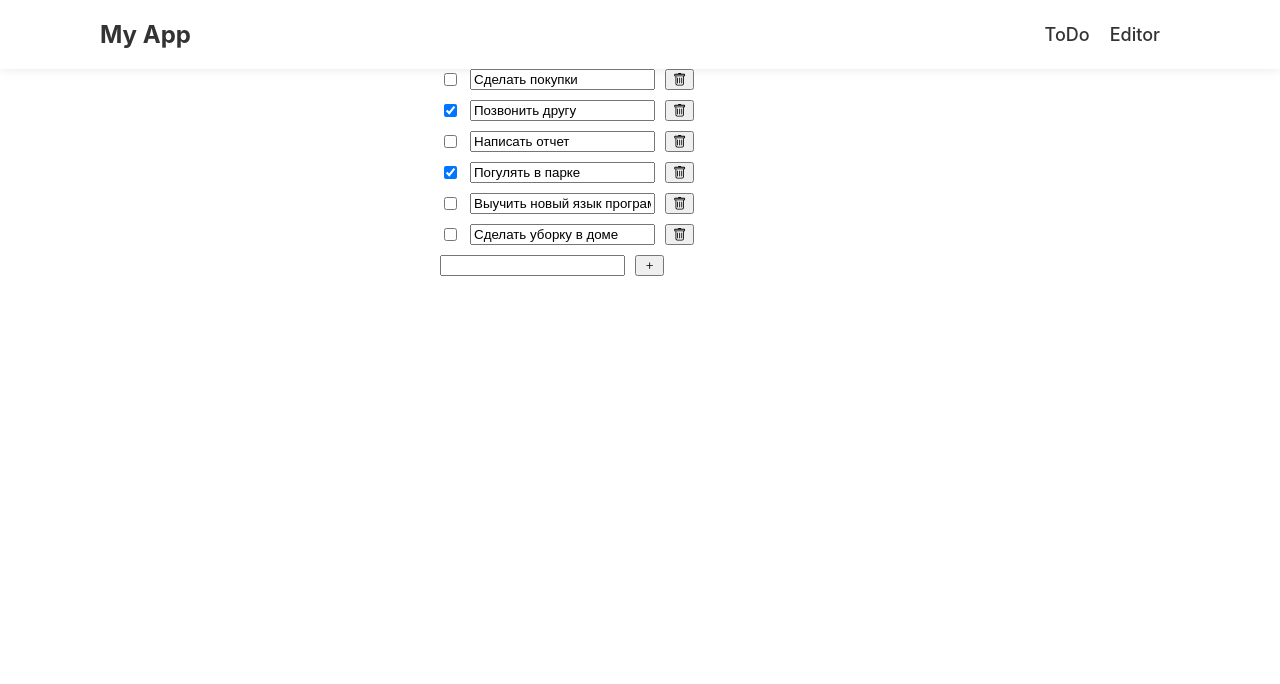
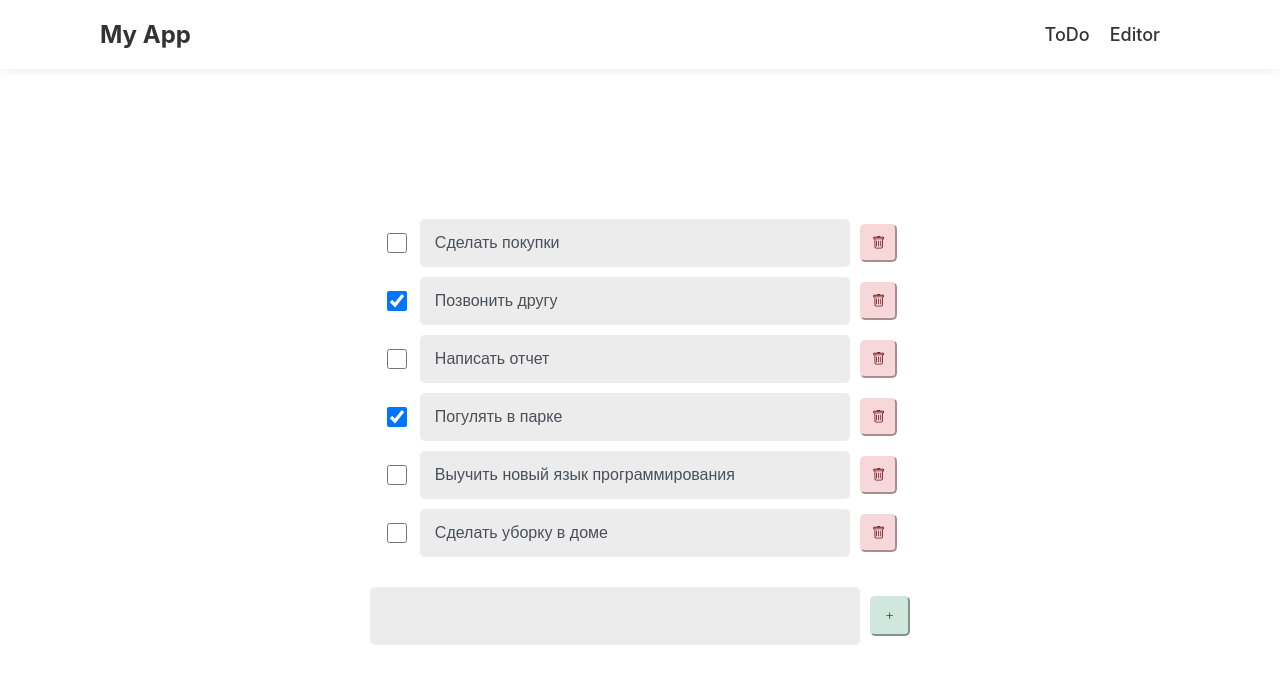
Before and after one commit to alexa-atremova/todolist_whith_redux, a React (Create React App) app: page /editor in a window 1280 px wide. Shown: the top 684 px of the page. Built offline with nearby package versions, Linux system fonts and the light colour scheme.

Commit message:
styled-components added

```diff
--- a/src/components/AddItem/AddItemComponent.jsx
+++ b/src/components/AddItem/AddItemComponent.jsx
@@ -1,9 +1,11 @@
 import React, { useState } from "react";
-import Form from "react-bootstrap/Form";
-import Button from "react-bootstrap/Button";
 import { Plus } from "react-bootstrap-icons";
-
-import "./styles.css";
+import {
+  AddItemButton,
+  AddItemContainer,
+  AddItemGroup,
+  AddItemInput,
+} from "./style";
 
 export default function AddItemComponent({ onAdd }) {
   const [text, setText] = useState("");
@@ -18,23 +20,17 @@ export default function AddItemComponent({ onAdd }) {
   };
 
   return (
-    <div className="add-item__container">
-      <Form.Group className="add-item__item">
-        <Form.Control
+    <AddItemContainer>
+      <AddItemGroup>
+        <AddItemInput
           type="text"
-          className="add-item__input"
           value={text}
           onChange={(event) => handleChange(event.target.value)}
         />
-        <Button
-          type="button"
-          variant="primary"
-          className="add-item__button"
-          onClick={handleAdd}
-        >
+        <AddItemButton type="button" variant="primary" onClick={handleAdd}>
           <Plus />
-        </Button>
-      </Form.Group>
-    </div>
+        </AddItemButton>
+      </AddItemGroup>
+    </AddItemContainer>
   );
 }
--- /dev/null
+++ b/src/components/AddItem/style.jsx
@@ -0,0 +1,62 @@
+import styled from "styled-components";
+import Form from "react-bootstrap/Form";
+import Button from "react-bootstrap/Button";
+
+export const AddItemContainer = styled.div`
+  display: flex;
+  justify-content: center;
+  align-items: center;
+  margin-top: 20px;
+`;
+
+export const AddItemGroup = styled(Form.Group)`
+  display: flex;
+  justify-content: center;
+  align-items: center;
+  margin-bottom: 0;
+`;
+
+export const AddItemInput = styled(Form.Control)`
+  display: flex;
+  justify-content: center;
+  align-items: center;
+  margin-right: 10px;
+  border-radius: 5px;
+  border: none;
+  width: 450px;
+  padding: 20px;
+  background-color: #e2e2e2a2;
+  color: #495057;
+  font-size: 16px;
+
+  &:focus {
+    outline: none;
+    box-shadow: 0 0 0 3px rgba(0, 123, 255, 0.25);
+  }
+`;
+
+export const AddItemButton = styled(Button)`
+  display: flex;
+  justify-content: center;
+  align-items: center;
+  background-color: #d1e7dd;
+  border-color: #d1e7dd;
+  color: #155724;
+  padding: 10px;
+  border-radius: 5px;
+  width: 40px;
+  height: 40px;
+
+  &:hover,
+  &:active,
+  &:focus {
+    background-color: #c4dfb9;
+    border-color: #c4dfb9;
+    color: #155724;
+    outline: none;
+  }
+
+  &:focus {
+    box-shadow: 0 0 0 3px rgba(209, 231, 221, 0.5);
+  }
+`;
--- a/src/components/AddItem/styles.css
+++ /dev/null
@@ -1,23 +0,0 @@
-.add-item__container {
-  width: 100%;
-  height: 100%;
-  display: flex;
-  flex-direction: column;
-  align-items: center;
-}
-
-.add-item__item {
-  width: 100%;
-  max-width: 400px;
-  display: flex;
-}
-
-.add-item__input {
-  margin-right: 10px;
-}
-
-.add-item__button {
-  display: flex;
-  align-items: center;
-  justify-content: center;
-}
--- a/src/pages/Editor/EditorComponent.jsx
+++ b/src/pages/Editor/EditorComponent.jsx
@@ -1,9 +1,13 @@
 import React from "react";
-import Form from "react-bootstrap/Form";
-import Button from "react-bootstrap/Button";
 import { Trash } from "react-bootstrap-icons";
-import "./styles.css";
 import AddItemContainer from "../../components/AddItem/AddItemContainer";
+import {
+  CustomCheckbox,
+  EditorButton,
+  EditorContainer,
+  EditorInput,
+  EditorItem,
+} from "./styles";
 
 export default function EditorComponent({
   items,
@@ -12,34 +16,29 @@ export default function EditorComponent({
   onRemove,
 }) {
   return (
-    <>
-      <div className="editor__container">
+    <EditorContainer>
       {items.map((item) => (
-          <Form.Group key={item.id} className="editor__item">
-            <Form.Check
+        <EditorItem key={item.id}>
+          <CustomCheckbox
             type="checkbox"
-              className="editor__checkbox"
             checked={item.done}
             onChange={() => onToggle(item.id)}
           />
-            <Form.Control
+          <EditorInput
             type="text"
-              className="editor__input"
             value={item.text}
             onChange={(event) => onTextChange(item, event.target.value)}
           />
-            <Button
+          <EditorButton
             type="button"
             variant="danger"
-              className="editor__button"
             onClick={() => onRemove(item.id)}
           >
             <Trash />
-            </Button>
-          </Form.Group>
+          </EditorButton>
+        </EditorItem>
       ))}
       <AddItemContainer />
-      </div>
-    </>
+    </EditorContainer>
   );
 }
--- a/src/pages/Editor/styles.css
+++ /dev/null
@@ -1,34 +0,0 @@
-.editor__container {
-  width: 100%;
-  height: 100%;
-  display: flex;
-  flex-direction: column;
-  align-items: center;
-}
-
-.editor__item {
-  width: 100%;
-  max-width: 400px;
-  display: flex;
-}
-
-.editor__item:not(:last-child) {
-  margin-bottom: 10px;
-}
-
-.editor__checkbox {
-  margin-right: 10px;
-  display: flex;
-  align-items: center;
-  justify-content: center;
-}
-
-.editor__input {
-  margin-right: 10px;
-}
-
-.editor__button {
-  display: flex;
-  align-items: center;
-  justify-content: center;
-}
--- /dev/null
+++ b/src/pages/Editor/styles.jsx
@@ -0,0 +1,72 @@
+import styled from "styled-components";
+import Form from "react-bootstrap/Form";
+import Button from "react-bootstrap/Button";
+
+export const EditorContainer = styled.div`
+  width: 100%;
+  height: 100vw;
+  padding-top: 150px;
+  display: flex;
+  flex-direction: column;
+  justify-content: flex-start;
+  align-items: center;
+
+  margin: 0 auto;
+`;
+
+export const EditorItem = styled(Form.Group)`
+  display: flex;
+  align-items: center;
+  justify-content: center;
+  margin-bottom: 10px;
+`;
+
+export const EditorCheckbox = styled(Form.Check)`
+  display: flex;
+  margin-right: 10px;
+`;
+export const CustomCheckbox = styled(EditorCheckbox)`
+  input[type="checkbox"] {
+    width: 20px;
+    height: 20px;
+  }
+`;
+export const EditorInput = styled(Form.Control)`
+  display: flex;
+  margin-right: 10px;
+  border-radius: 5px;
+  border: none;
+  width: 400px;
+  padding: 15px;
+  background-color: #e2e2e2a2;
+  color: #495057;
+  font-size: 16px;
+
+  &:focus {
+    outline: none;
+    box-shadow: 0 0 0 3px rgba(0, 123, 255, 0.25);
+  }
+`;
+
+export const EditorButton = styled(Button)`
+  display: flex;
+  align-items: center;
+  background-color: #f8d7da;
+  border-color: #f8d7da;
+  color: #721c24;
+  padding: 10px;
+  border-radius: 5px;
+
+  &:hover,
+  &:active,
+  &:focus {
+    background-color: #f4c2c7;
+    border-color: #f4c2c7;
+    color: #721c24;
+    outline: none;
+  }
+
+  &:focus {
+    box-shadow: 0 0 0 3px rgba(248, 215, 218, 0.5);
+  }
+`;
```
Also changed, not shown: src/pages/Todos/styles.jsx (deleted). Lines whose indentation alone changed are shown as unchanged.
